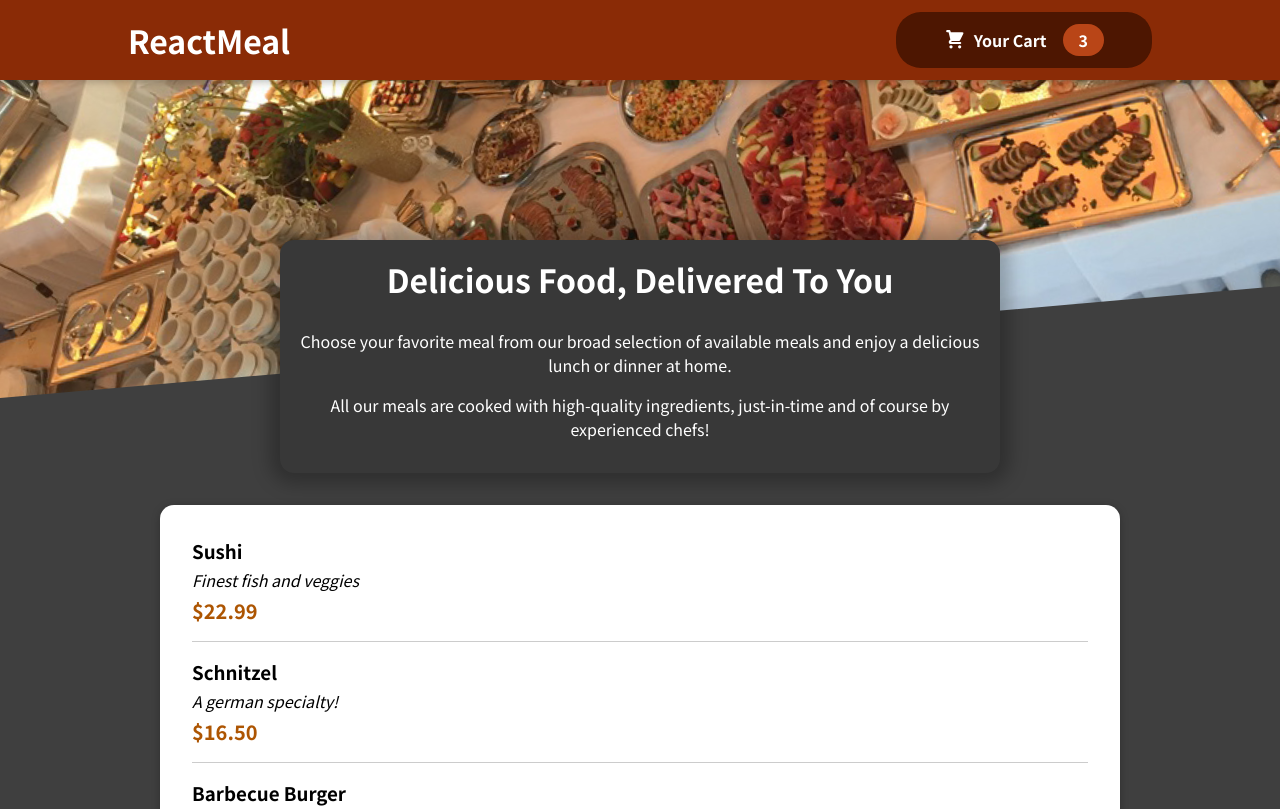
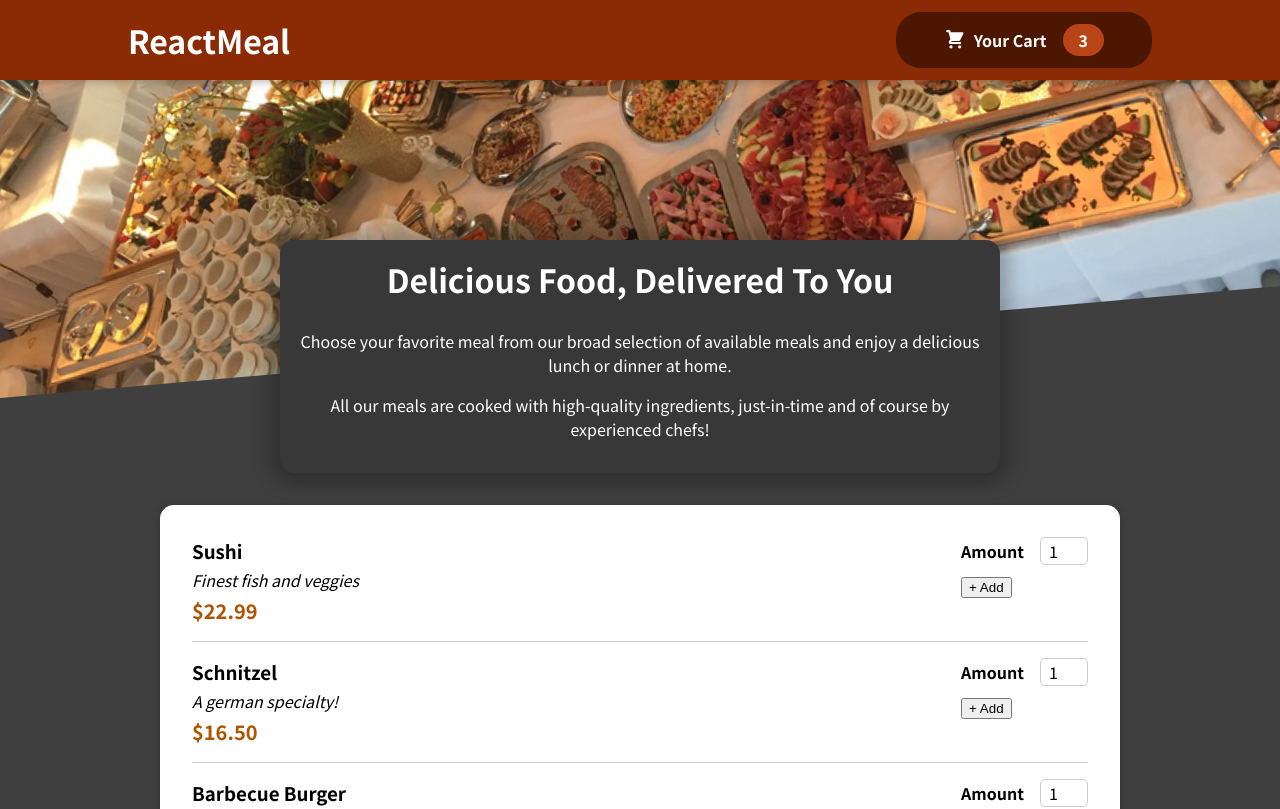
Before and after one commit to Ali-consciousroad/foodOrderApp, a React (Create React App) app: page / in a window 1280 px wide. Shown: the top 809 px of the page. Built offline with nearby package versions, Linux system fonts and the light colour scheme.

Commit message:
Add a form

```diff
--- a/src/components/Meals/MealItem/MealItem.js
+++ b/src/components/Meals/MealItem/MealItem.js
@@ -1,3 +1,4 @@
+import MealItemForm from "./MealItemForm";
 import classes from "./MealItem.module.css";
 
 const MealItem = (props) => {
@@ -10,7 +11,9 @@
         <div className={classes.description}>{props.description}</div>
         <div className={classes.price}>{price}</div>
       </div>
-      <div></div>
+      <div>
+          <MealItemForm />
+      </div>
     </li>
   );
 };
--- a/src/components/Meals/MealItem/MealItemForm.js
+++ b/src/components/Meals/MealItem/MealItemForm.js
@@ -0,0 +1,23 @@
+import Input from "../../UI/Input";
+import classes from "./MealItemForm.module.css";
+
+const MealItemForm = (props) => {
+  return (
+    <form classeName={classes.form}>
+      <Input
+        label="Amount"
+        input={{
+          id: "amount",
+          type: "number",
+          min: "1",
+          max: "5",
+          step: "1",
+          defaultValue: "1",
+        }}
+      />
+      <button>+ Add</button>
+    </form>
+  );
+};
+
+export default MealItemForm;
--- /dev/null
+++ b/src/components/Meals/MealItem/MealItemForm.module.css
@@ -0,0 +1,20 @@
+.form {
+  text-align: right;
+}
+
+.form button {
+  font: inherit;
+  cursor: pointer;
+  background-color: #8a2b06;
+  border: 1px solid #8a2b06;
+  color: white;
+  padding: 0.25rem 2rem;
+  border-radius: 20px;
+  font-weight: bold;
+}
+
+.form button:hover,
+.form button:active {
+  background-color: #641e03;
+  border-color: #641e03;
+}
--- /dev/null
+++ b/src/components/UI/Input.js
@@ -0,0 +1,16 @@
+import classes from './Input.module.css';
+
+const Input = (props) => {
+    return (
+        <div className={classes.input}>
+            <label htmlFor={props.input.id}>{props.label}</label>
+            {/* Trick to assure that all value pairs input object receive as props
+            from props.input.id are added as props to input
+            Make the input component highly configurable from outside the component
+            through the input props */}
+            <input {...props.input} />
+        </div>
+    );
+};
+
+export default Input;
--- /dev/null
+++ b/src/components/UI/Input.module.css
@@ -0,0 +1,18 @@
+.input {
+    display: flex;
+    align-items: center;
+    margin-bottom: 0.5rem;
+  }
+
+  .input label {
+    font-weight: bold;
+    margin-right: 1rem;
+  }
+
+  .input input {
+    width: 3rem;
+    border-radius: 5px;
+    border: 1px solid #ccc;
+    font: inherit;
+    padding-left: 0.5rem;
+  }
```
Also changed, not shown: 2 other files (tests, documents, lock files or other folders).
